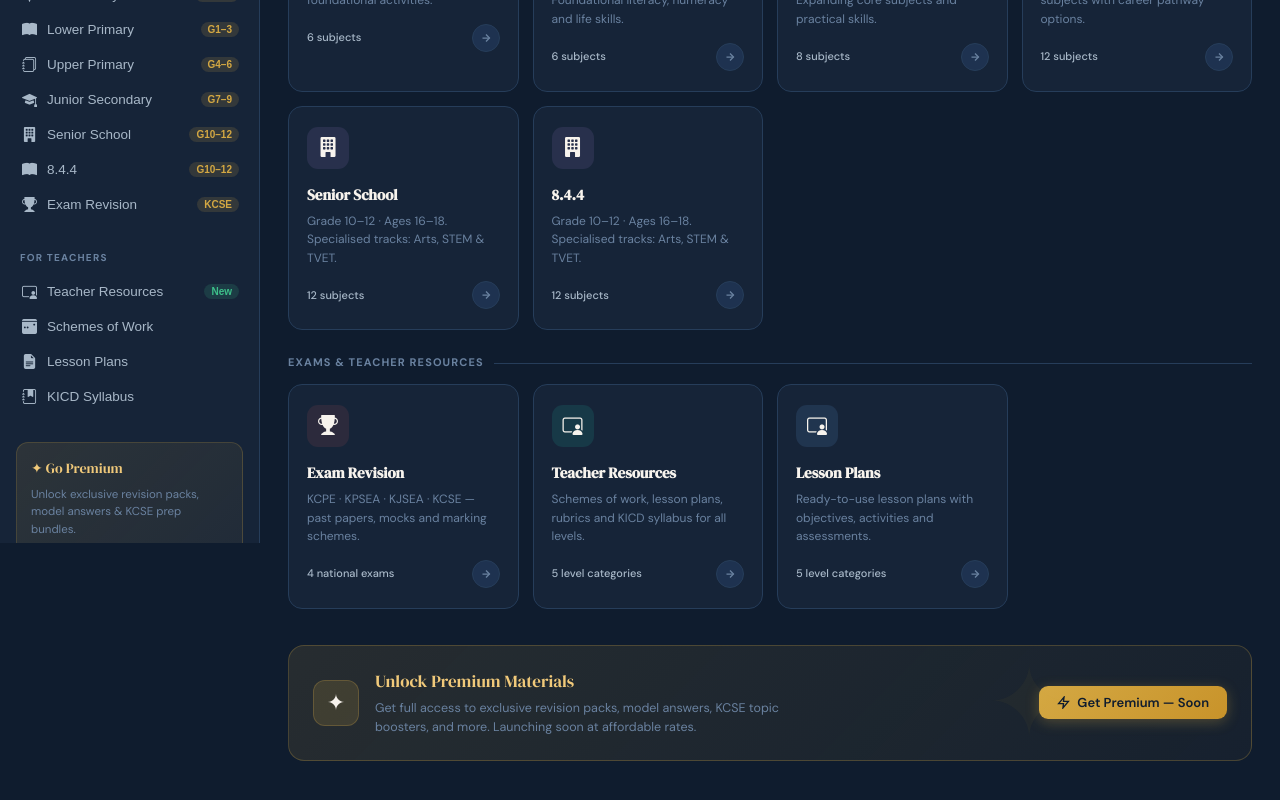
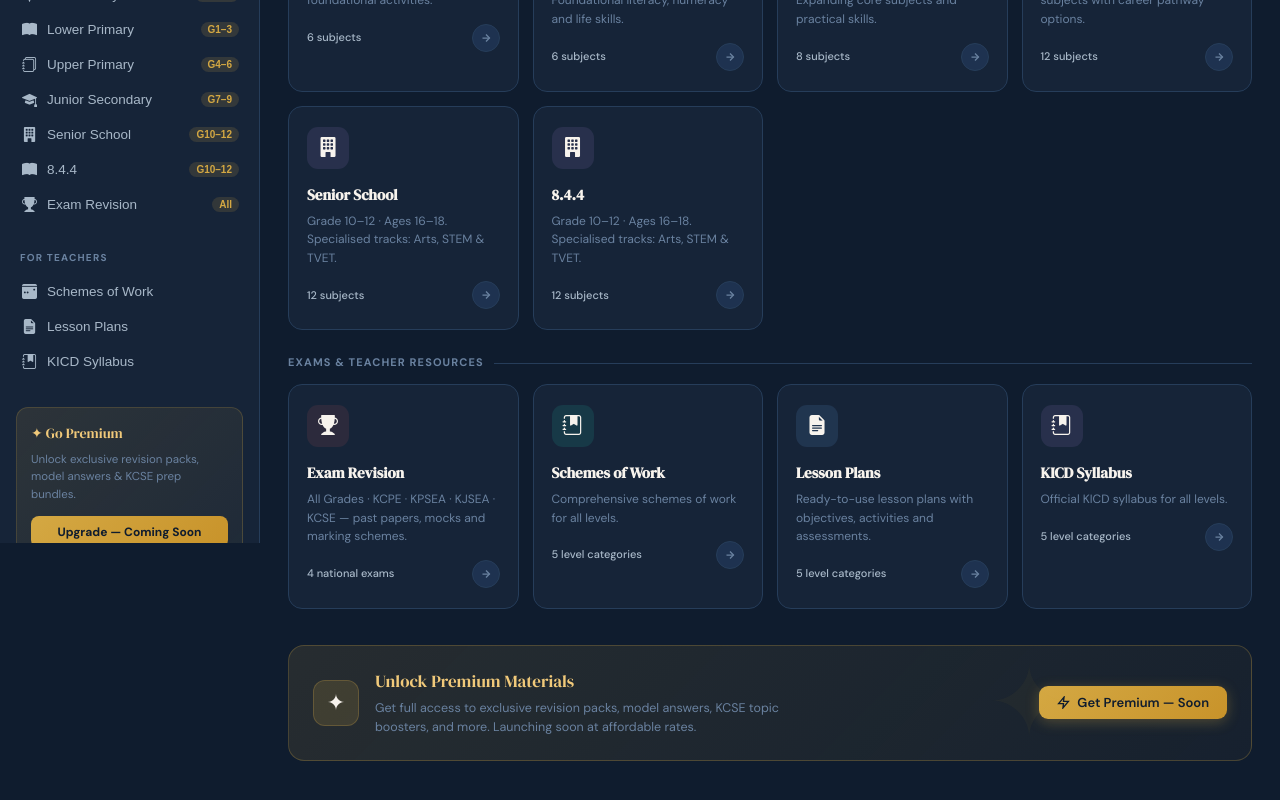
Before and after one commit to ChadMulligan5/mulligan-resources, a React (Create React App) app: page / in a window 1280 px wide. Shown: the part 622-1422 px from the top of the page. Built offline with nearby package versions, Linux system fonts and the light colour scheme.

Commit message:
Mulligan Resource fields updated and sidebar fixed

```diff
--- a/src/components/DrillDown.jsx
+++ b/src/components/DrillDown.jsx
@@ -36,9 +36,10 @@
     { id:'old-school',       biIcon:'bi-building-fill',   color:'lc-purple', title:'8.4.4',            desc:'Grade 10–12 · Ages 16–18. Specialised tracks: Arts, STEM & TVET.',         count:'12 subjects' },
   ];
   const extraLevels = [
-    { id:'exam-revision',     biIcon:'bi-trophy-fill',     color:'lc-coral', title:'Exam Revision',     desc:'KCPE · KPSEA · KJSEA · KCSE — past papers, mocks and marking schemes.',    count:'4 national exams' },
-    { id:'teacher-resources', biIcon:'bi-person-video3',   color:'lc-teal',  title:'Teacher Resources', desc:'Schemes of work, lesson plans, rubrics and KICD syllabus for all levels.',  count:'5 level categories' },
-    { id:'lesson-plans', biIcon:'bi-person-video3',   color:'lc-blue',  title:'Lesson Plans', desc:'Ready-to-use lesson plans with objectives, activities and assessments.',  count:'5 level categories' },
+    { id:'exam-revision',     biIcon:'bi-trophy-fill',     color:'lc-coral', title:'Exam Revision',     desc:'All Grades · KCPE · KPSEA · KJSEA · KCSE — past papers, mocks and marking schemes.',    count:'4 national exams' },
+    { id:'schemes-of-work',   biIcon:'bi-journal-bookmark-fill', color:'lc-teal',  title:'Schemes of Work',   desc:'Comprehensive schemes of work for all levels.',  count:'5 level categories' },
+    { id:'lesson-plans',      biIcon:'bi-file-earmark-text-fill', color:'lc-blue',  title:'Lesson Plans',      desc:'Ready-to-use lesson plans with objectives, activities and assessments.',  count:'5 level categories' },
+    { id:'kicd-syllabus',     biIcon:'bi-journal-bookmark-fill', color:'lc-purple', title:'KICD Syllabus',     desc:'Official KICD syllabus for all levels.',  count:'5 level categories' },
   ];
 
   const Card = ({ level }) => (
--- a/src/components/MobileUI.jsx
+++ b/src/components/MobileUI.jsx
@@ -30,7 +30,7 @@
             { id:'junior-secondary',  label:'Junior Secondary',  badge:'G7–G9' },
             { id:'senior-school',     label:'Senior School',     badge:'G10–G12' },
             { id:'old-school',        label:'8.4.4',             badge:'F3–F4' },
-            { id:'exam-revision',     label:'Exam Revision',     badge:'KCSE' },
+            { id:'exam-revision',     label:'Exam Revision',     badge:'All' },
 
           ].map(item => (
             <button key={item.id} className="sidebar-link" onClick={() => { onClose(); onOpenLevel(item.id); }}>
--- a/src/components/Sidebar.jsx
+++ b/src/components/Sidebar.jsx
@@ -54,18 +54,13 @@
         <button className="sidebar-link" onClick={() => onOpenLevel('exam-revision')}>
           <i className="bi bi-trophy-fill" style={{fontSize:15,flexShrink:0}}></i>
           Exam Revision
-          <span className="sidebar-badge">KCSE</span>
+          <span className="sidebar-badge">All</span>
         </button>
       </div>
 
       {/* ── For Teachers ── */}
       <div className="sidebar-section">
         <div className="sidebar-title">For Teachers</div>
-        <button className="sidebar-link" onClick={() => onOpenLevel('teacher-resources')}>
-          <i className="bi bi-person-video3" style={{fontSize:15,flexShrink:0}}></i>
-          Teacher Resources
-          <span className="sidebar-badge new">New</span>
-        </button>
         <button className="sidebar-link" onClick={() => onOpenLevel('schemes-of-work')}>
           <i className="bi bi-calendar3-week-fill" style={{fontSize:15,flexShrink:0}}></i>
           Schemes of Work
--- a/src/data.js
+++ b/src/data.js
@@ -54,21 +54,10 @@
   'exam-revision': {
     label: 'Exam Revision', icon: '🏆', color: 'lc-coral',
     grades: [
-      { id:'kcpe',  num:<i className="bi bi-journal-bookmark-fill" style={{fontSize:30,flexShrink:0}}></i>, label:'KCPE',  age:'Primary Exit Exam', driveId:'1YcRs0GDdYu5nzXDsPQcU-7YBPUF60bwn',  subjects:['English','Kiswahili','Mathematics','Science','Social Studies & CRE'] },
+      { id:'allgrades',  num:<i className="bi bi-journal-bookmark-fill" style={{fontSize:30,flexShrink:0}}></i>, label:'All Grades',  age:'Primary Exit Exam', driveId:'1YcRs0GDdYu5nzXDsPQcU-7YBPUF60bwn',  subjects:['English','Kiswahili','Mathematics','Science','Social Studies & CRE'] },
       { id:'kpsea', num:<i className="bi bi-journal-bookmark-fill" style={{fontSize:30,flexShrink:0}}></i>, label:'KPSEA', age:'Grade 6 Exit Exam', driveId:'1268zQYpP0aXQm5jeWJJhbFTezOQKwXQB',  subjects:['English','Kiswahili','Mathematics','Science & Technology','Social Studies','Creative Arts','Physical & Health Education'] },
       { id:'kjsea', num:<i className="bi bi-journal-bookmark-fill" style={{fontSize:30,flexShrink:0}}></i>, label:'KJSEA', age:'Grade 9 Exit Exam', driveId:'1mmML5c8CJC-RYbDCgYNS7DDj8e6EuTMb',  subjects:['English','Kiswahili','Mathematics','Integrated Science','Social Studies','Business Studies','Agriculture','Computer Science','Creative Arts','Physical Education'] },
       { id:'kcse',  num:<i className="bi bi-journal-bookmark-fill" style={{fontSize:30,flexShrink:0}}></i>, label:'KCSE',  age:'Secondary Exit Exam', driveId:'1iXJW8CmNDKWNLQ39H9tCt-D4wmVowJfX', subjects:['English','Kiswahili','Mathematics','Biology','Chemistry','Physics','History','Geography','Business Studies','Computer Studies'] },
-    ],
-  },
-  'teacher-resources': {
-    label: 'Teacher Resources', icon: '👩‍🏫', color: 'lc-teal',
-    grades: [
-      { id:'tr-pp', num:<i className="bi bi-journal-bookmark-fill" style={{fontSize:35,flexShrink:0}}></i>, label:'Pre-Primary',      age:'PP1 & PP2',   driveId:'1VgEYZGT2DIdnfMYI9S2luAblBUZs6tjY',  subjects:['Schemes of Work','Lesson Plans','Assessment Rubrics','Activity Sheets','KICD Syllabus'] },
-      { id:'tr-lp', num:<i className="bi bi-journal-bookmark-fill" style={{fontSize:35,flexShrink:0}}></i>, label:'Lower Primary',    age:'Grade 1–3',   driveId:'1VgEYZGT2DIdnfMYI9S2luAblBUZs6tjY',  subjects:['Schemes of Work','Lesson Plans','Assessment Rubrics','Activity Sheets','KICD Syllabus','Record of Work'] },
-      { id:'tr-up', num:<i className="bi bi-journal-bookmark-fill" style={{fontSize:35,flexShrink:0}}></i>, label:'Upper Primary',    age:'Grade 4–6',   driveId:'1VgEYZGT2DIdnfMYI9S2luAblBUZs6tjY',  subjects:['Schemes of Work','Lesson Plans','Assessment Rubrics','Homework Sheets','KICD Syllabus','Record of Work'] },
-      { id:'tr-js', num:<i className="bi bi-journal-bookmark-fill" style={{fontSize:35,flexShrink:0}}></i>, label:'Junior Secondary', age:'Grade 7–9',   driveId:'1VgEYZGT2DIdnfMYI9S2luAblBUZs6tjY',  subjects:['Schemes of Work','Lesson Plans','Assessment Rubrics','CAT Papers','KICD Syllabus','Record of Work','Remedial Activities'] },
-      { id:'tr-ss', num:<i className="bi bi-journal-bookmark-fill" style={{fontSize:35,flexShrink:0}}></i>, label:'Senior School',      age:'Grade 10–12', driveId:'1VgEYZGT2DIdnfMYI9S2luAblBUZs6tjY',  subjects:['Schemes of Work','Lesson Plans','Assessment Rubrics','CAT Papers','KICD Syllabus','Record of Work','KCSE Prediction Papers'] },
-      { id:'tr-os', num:<i className="bi bi-journal-bookmark-fill" style={{fontSize:35,flexShrink:0}}></i>, label:'8.4.4',      age:'Form 3–4', driveId:'1VgEYZGT2DIdnfMYI9S2luAblBUZs6tjY',  subjects:['Schemes of Work','Lesson Plans','Assessment Rubrics','CAT Papers','KICD Syllabus','Record of Work','KCSE Prediction Papers'] },
     ],
   },
   'schemes-of-work': {
```
